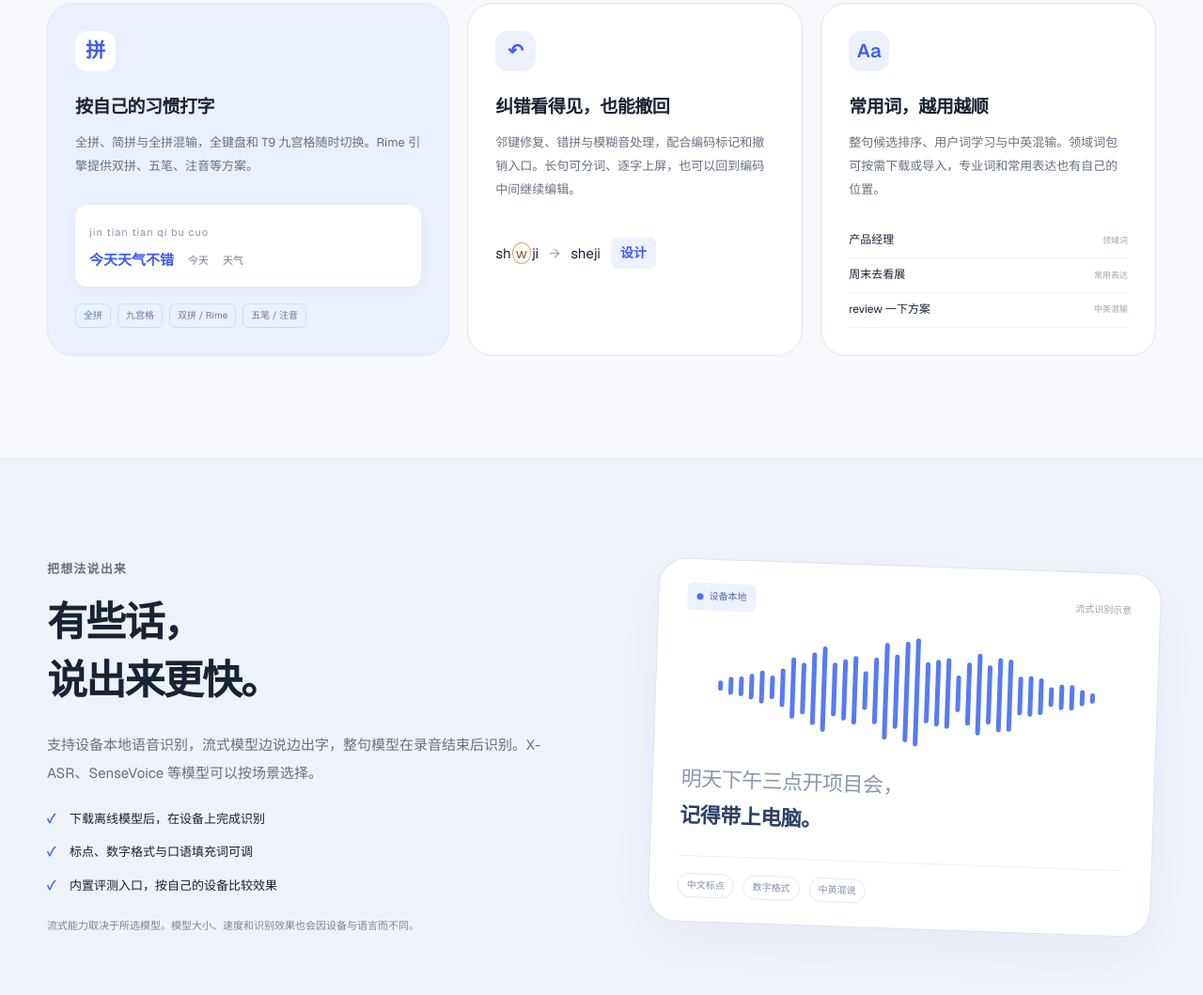
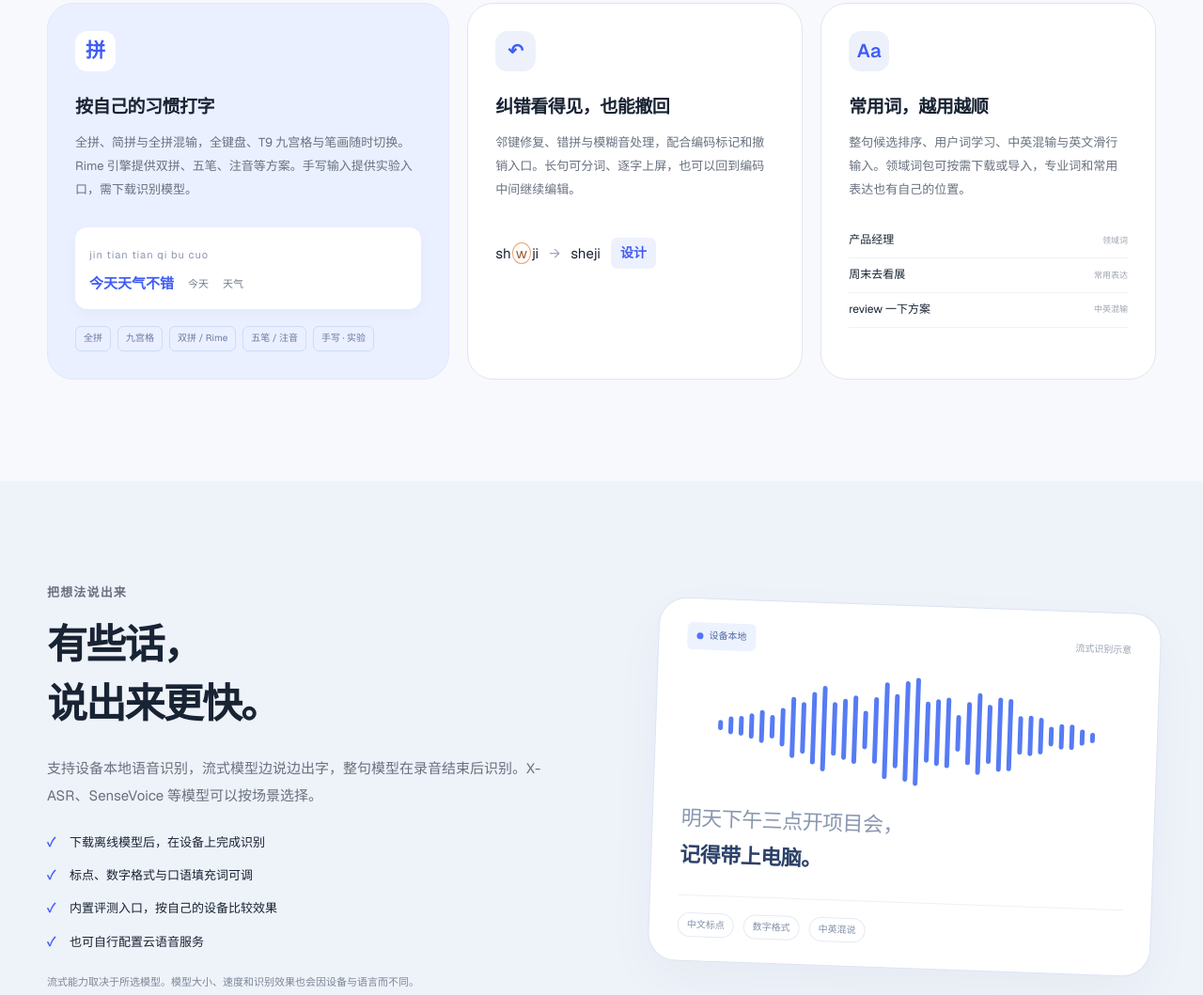
Before and after one commit to JuneLeGency/banginput-site, a plain HTML site: page index.html in a window 1280 px wide. Shown: the part 1257-2316 px from the top of the page at 94% size. Drawn offline with Linux system fonts and the light colour scheme.

Commit message:
Include handwriting, stroke and optional cloud speech capabilities

```diff
--- a/index.html
+++ b/index.html
@@ -253,8 +253,8 @@
               <span class="feature-icon text-icon">拼</span>
               <h3>按自己的习惯打字</h3>
               <p>
-                全拼、简拼与全拼混输，全键盘和 T9 九宫格随时切换。Rime
-                引擎提供双拼、五笔、注音等方案。
+                全拼、简拼与全拼混输，全键盘、T9 九宫格与笔画随时切换。Rime
+                引擎提供双拼、五笔、注音等方案。手写输入提供实验入口，需下载识别模型。
               </p>
             </div>
             <div class="input-sample">
@@ -266,6 +266,7 @@
             <div class="scheme-tags">
               <span>全拼</span><span>九宫格</span><span>双拼 / Rime</span
               ><span>五笔 / 注音</span>
+              <span>手写 · 实验</span>
             </div>
           </article>
           <article class="feature-card correction-card">
@@ -284,7 +285,7 @@
             <span class="feature-icon">Aa</span>
             <h3>常用词，越用越顺</h3>
             <p>
-              整句候选排序、用户词学习与中英混输。领域词包可按需下载或导入，专业词和常用表达也有自己的位置。
+              整句候选排序、用户词学习、中英混输与英文滑行输入。领域词包可按需下载或导入，专业词和常用表达也有自己的位置。
             </p>
             <div class="dictionary-lines">
               <span>产品经理 <small>领域词</small></span
@@ -312,6 +313,7 @@
               <li>下载离线模型后，在设备上完成识别</li>
               <li>标点、数字格式与口语填充词可调</li>
               <li>内置评测入口，按自己的设备比较效果</li>
+              <li>也可自行配置云语音服务</li>
             </ul>
             <p class="feature-note">
               流式能力取决于所选模型。模型大小、速度和识别效果也会因设备与语言而不同。
```
